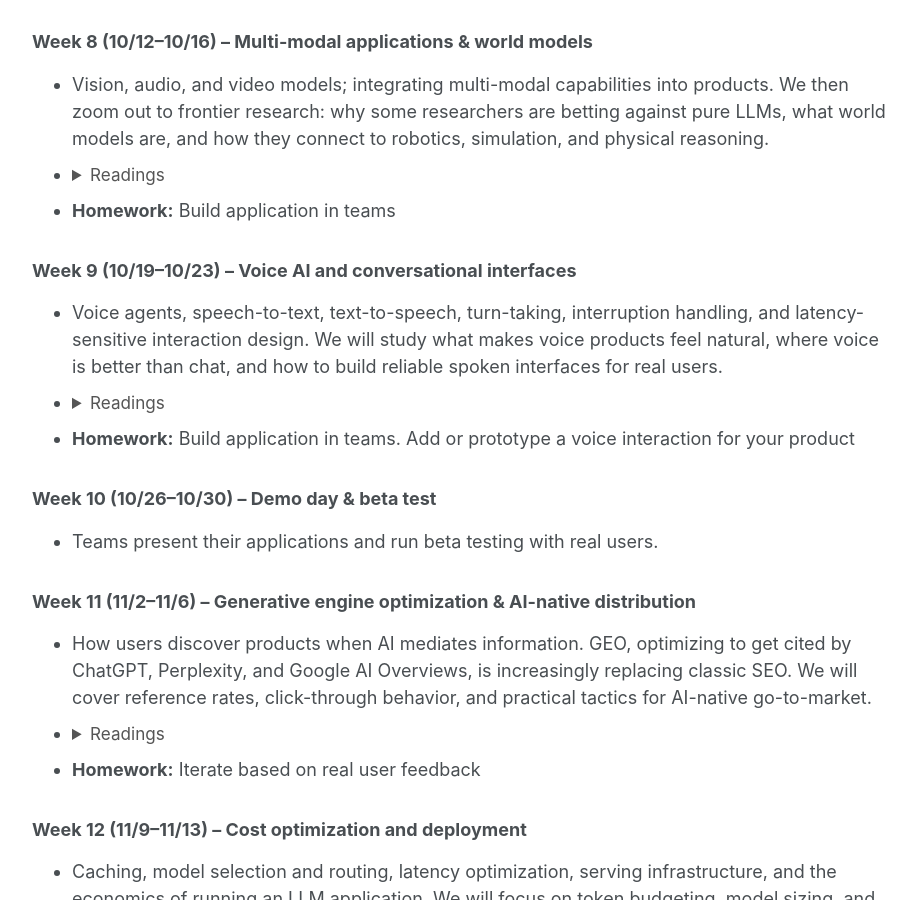
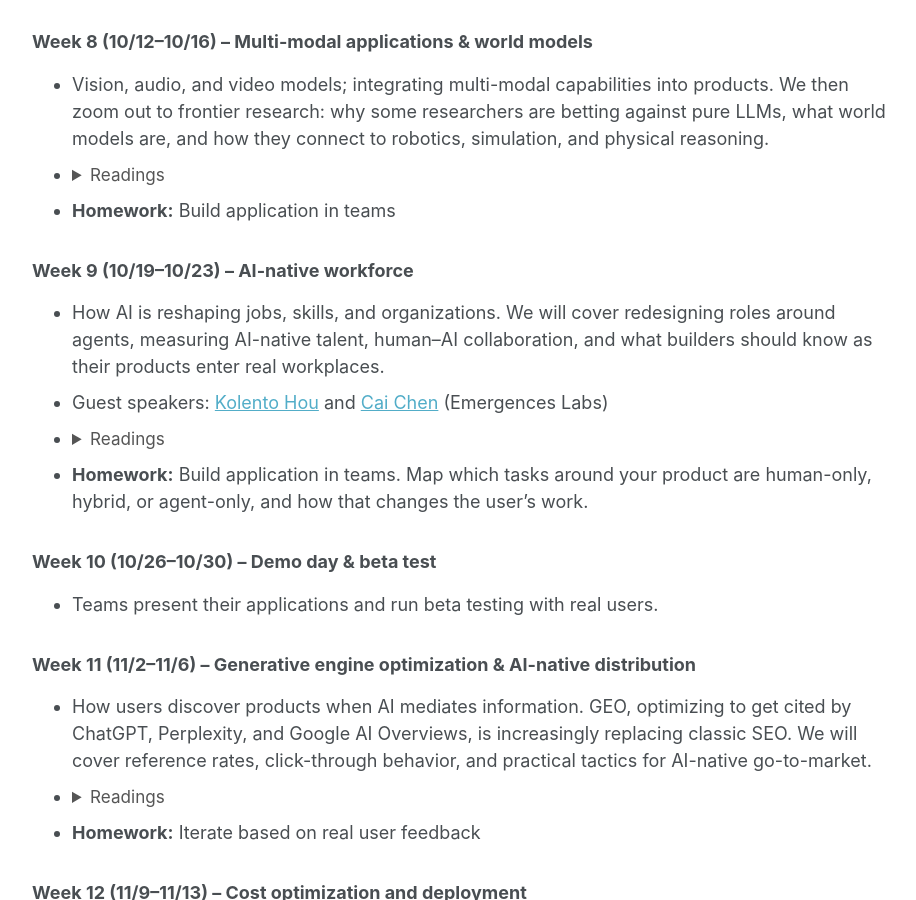
Before and after one commit to Jiaxin-Pei/Jiaxin-Pei.github.io, a Jekyll site: the page built from _pages/courses/inf385t.md, in a window 1280 px wide and 900 px high, scrolled down 5033 px. Shown: the whole window, without its empty margins (178-1094 px from the left). Built offline with Jekyll 4.4.1, drawn with Linux system fonts in a browser that asks for light colours.

Commit message:
Replace Week 9 with an AI-native workforce lecture from Kolento Hou and Cai Chen.
Co-authored-by: Cursor <cursoragent@cursor.com>

```diff
--- a/_pages/courses/inf385t.md
+++ b/_pages/courses/inf385t.md
@@ -184,7 +184,7 @@ The University of Texas at Austin, Fall 2026
           <li><a class="course-page-toc-link" href="#week-6">Week 6: AI for vertical domains</a></li>
           <li><a class="course-page-toc-link" href="#week-7">Week 7: Evaluation, testing &amp; red-teaming</a></li>
           <li><a class="course-page-toc-link" href="#week-8">Week 8: Multi-modal applications &amp; world models</a></li>
-          <li><a class="course-page-toc-link" href="#week-9">Week 9: Voice AI and conversational interfaces</a></li>
+          <li><a class="course-page-toc-link" href="#week-9">Week 9: AI-native workforce</a></li>
           <li><a class="course-page-toc-link" href="#week-10">Week 10: Demo day &amp; beta test</a></li>
           <li><a class="course-page-toc-link" href="#week-11">Week 11: Generative engine optimization &amp; AI-native distribution</a></li>
           <li><a class="course-page-toc-link" href="#week-12">Week 12: Cost optimization and deployment</a></li>
@@ -536,18 +536,17 @@ By the end of this course, students will be able to:
     </ul></details>
 * **Homework:** Build application in teams
 
-### Week 9 (10/19–10/23) – Voice AI and conversational interfaces {#week-9}
+### Week 9 (10/19–10/23) – AI-native workforce {#week-9}
 
-* Voice agents, speech-to-text, text-to-speech, turn-taking, interruption handling, and latency-sensitive interaction design. We will study what makes voice products feel natural, where voice is better than chat, and how to build reliable spoken interfaces for real users.
+* How AI is reshaping jobs, skills, and organizations. We will cover redesigning roles around agents, measuring AI-native talent, human–AI collaboration, and what builders should know as their products enter real workplaces.
+* Guest speakers: [Kolento Hou](https://www.linkedin.com/in/kolentohou) and [Cai Chen](https://www.linkedin.com/in/cai-chen-cc) (Emergences Labs)
 * <details><summary>Readings</summary><ul>
-    <li><a href="https://elevenlabs.io/blog/introducing-elevenlabs-agents">ElevenLabs, Introducing ElevenLabs Agents</a></li>
-    <li><a href="https://elevenlabs.io/blog/everything-you-need-to-know-about-conversational-ai-agents">ElevenLabs, Everything You Need to Know About Conversational AI Agents</a></li>
-    <li><a href="https://elevenlabs.io/blog/testing-conversational-ai-agents">ElevenLabs, Test AI Agents: Monitor, Evaluate, and Improve</a></li>
-    <li><a href="https://elevenlabs.io/docs/eleven-agents/customization/voice/best-practices/conversational-voice-design">ElevenLabs Docs, Conversational Voice Design</a></li>
-    <li><a href="https://platform.openai.com/docs/guides/text-to-speech">OpenAI, Text-to-Speech Guide</a></li>
-    <li><a href="https://platform.openai.com/docs/guides/speech-to-text">OpenAI, Speech-to-Text Guide</a></li>
+    <li><a href="https://emergences.ai/">Emergences Labs</a></li>
+    <li><a href="https://www.anthropic.com/research/economic-index">Anthropic, Economic Index</a></li>
+    <li><a href="https://www.deloitte.com/us/en/insights/topics/talent/operating-models-for-humans-ai-agents.html">Deloitte, Rethinking Operating Models for Humans with Agents</a></li>
+    <li><a href="https://www.accenture.com/us-en/insights/consulting/rethinking-talent-strategy">Accenture, Rethinking Talent Strategy</a></li>
     </ul></details>
-* **Homework:** Build application in teams. Add or prototype a voice interaction for your product
+* **Homework:** Build application in teams. Map which tasks around your product are human-only, hybrid, or agent-only, and how that changes the user's work.
 
 ### Week 10 (10/26–10/30) – Demo day & beta test {#week-10}
 
```
